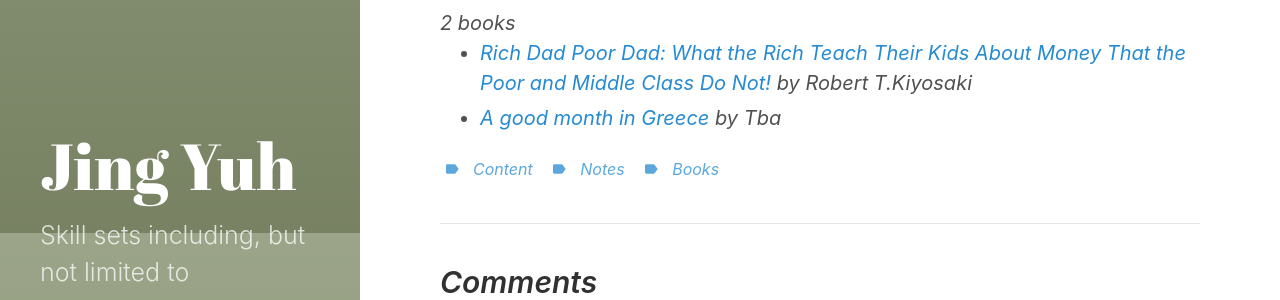
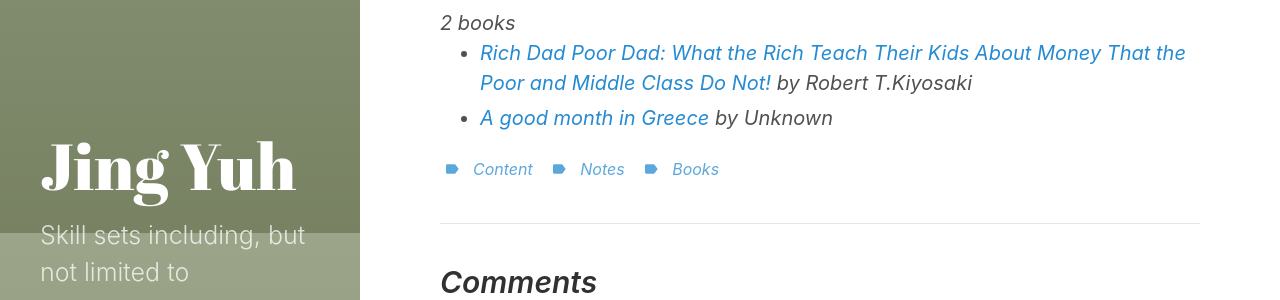
Before and after one commit to jyang123-bit/Website, a Jekyll site: the page built from _posts/2020-06-22-Notes-Books-I've-Read-throughout-the-years.md, in a window 1280 px wide and 900 px high, scrolled down 2211 px. Shown: the part 256-556 px from the top of the window. Built offline with Jekyll 4.4.1, drawn with Linux system fonts in a browser that asks for light colours.

Commit message:
Update books.yml

```diff
--- a/_data/books.yml
+++ b/_data/books.yml
@@ -220,6 +220,6 @@ list:
         star:
 
       - title: A good month in Greece
-        author: Tba
+        author: Unknown
         link:
         star:
```
